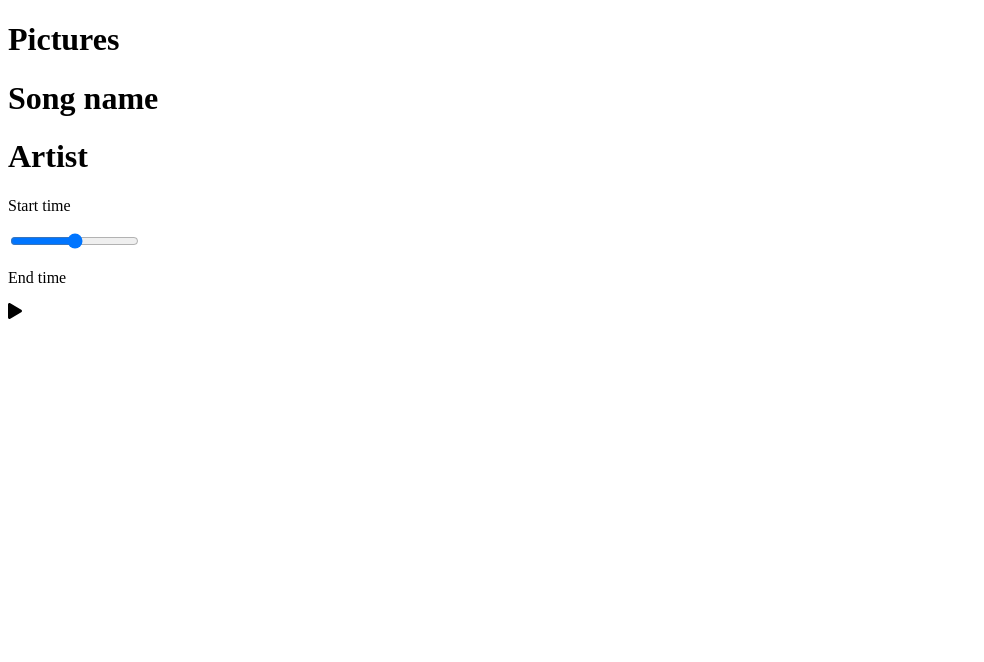
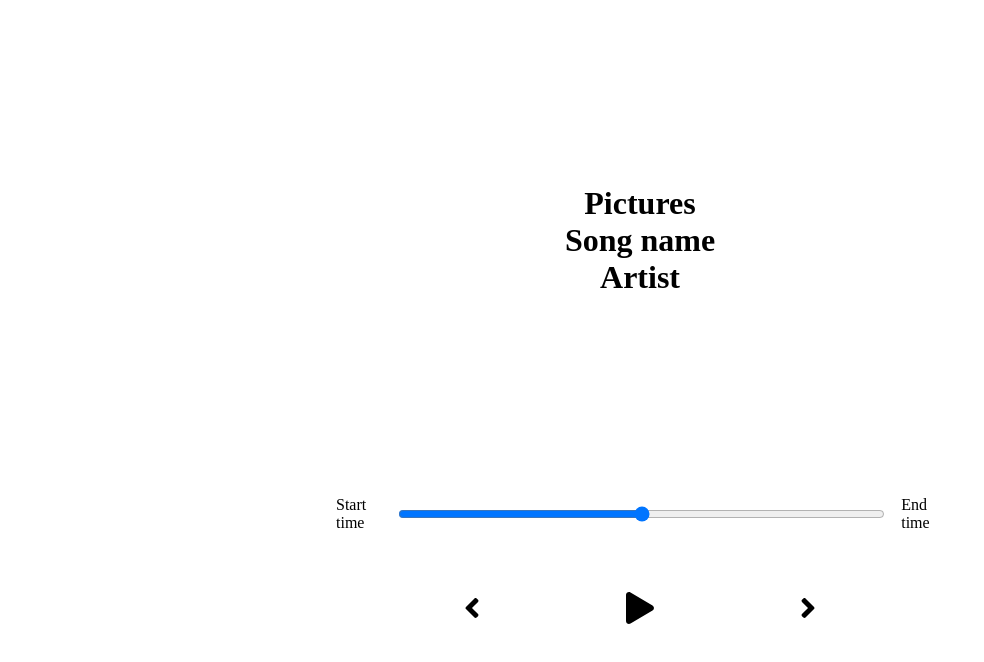
Before and after one commit to jonasDeprund/musicplayer, a React (Create React App) app: page / in a window 1280 px wide. Shown: the top 662 px of the page, without its empty margins (0-984 px from the left). Built offline with nearby package versions, Linux system fonts and the light colour scheme.

Commit message:
add styles

```diff
--- a/src/App.js
+++ b/src/App.js
@@ -1,4 +1,7 @@
 import React from 'react'
+
+// Import styles
+import './styles/app.scss'
 
 // Adding components
 import Player from './components/Player'
--- a/src/components/Player.js
+++ b/src/components/Player.js
@@ -1,6 +1,10 @@
 import React from 'react'
 import { FontAwesomeIcon } from '@fortawesome/react-fontawesome'
-import { faPlay } from '@fortawesome/free-solid-svg-icons'
+import {
+  faPlay,
+  faAngleLeft,
+  faAngleRight,
+} from '@fortawesome/free-solid-svg-icons'
 
 const Player = () => {
   return (
@@ -11,7 +15,13 @@
         <p>End time</p>
       </div>
       <div className="play-control">
-        <FontAwesomeIcon className="play" icon={faPlay} />
+        <FontAwesomeIcon className="skip-back" size="2x" icon={faAngleLeft} />
+        <FontAwesomeIcon className="play" size="2x" icon={faPlay} />
+        <FontAwesomeIcon
+          className="skip-forward"
+          size="2x"
+          icon={faAngleRight}
+        />
       </div>
     </div>
   )
--- /dev/null
+++ b/src/styles/_player.scss
@@ -0,0 +1,30 @@
+.player {
+  min-height: 20vh;
+  display: flex;
+  flex-direction: column;
+  align-items: center;
+  justify-content: space-between;
+}
+
+.time-control {
+  width: 80vh;
+  display: flex;
+  input {
+    width: 100%;
+    padding: 1rem 2rem;
+  }
+  p {
+    padding: 1rem;
+  }
+}
+
+.play-control {
+  display: flex;
+  justify-content: space-between;
+  align-items: center;
+  padding: 1rem;
+  width: 30%;
+  svg {
+    cursor: pointer;
+  }
+}
--- /dev/null
+++ b/src/styles/_song.scss
@@ -0,0 +1,7 @@
+.song-container {
+  min-height: 60vh;
+  display: flex;
+  flex-direction: column;
+  align-items: center;
+  justify-content: center;
+}
--- a/src/styles/app.scss
+++ b/src/styles/app.scss
@@ -5,3 +5,6 @@
   padding: 0;
   box-sizing: border-box;
 }
+
+@import './player';
+@import './song';
```
